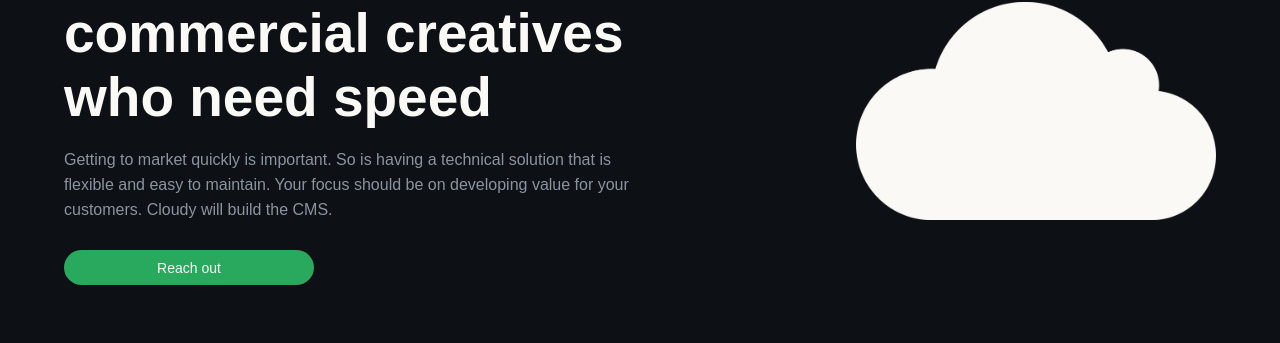
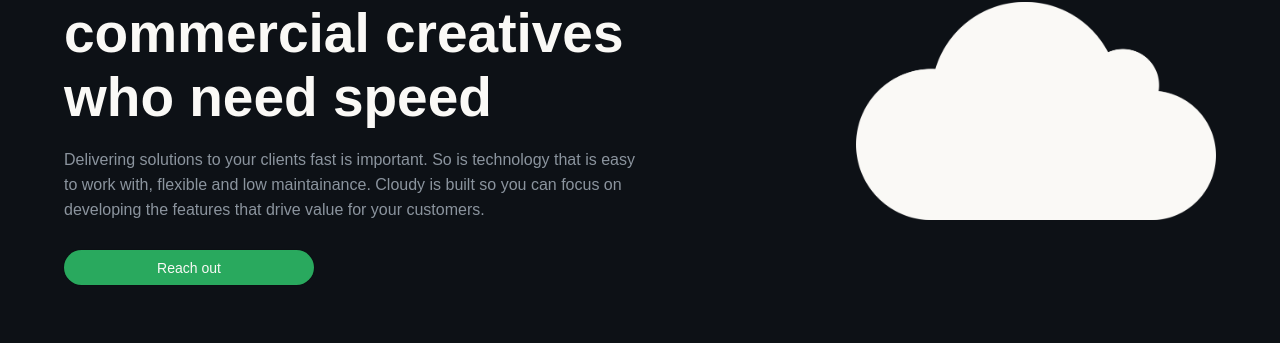
Before and after one commit to cloudy-net/cloudy-website, an ASP.NET Core app: template cloudy-website/Views/Resources/agencies.cshtml in a window 1280 px wide. Shown: the part 288-631 px from the top of the page. Run offline with ASP.NET Core 8, Linux system fonts and the light colour scheme; the template is opened without the code that fills it, so the values that code supplies are empty; some libraries are stand-ins or nearby versions.

Commit message:
final agency fix

```diff
--- a/cloudy-website/Views/Resources/agencies.cshtml
+++ b/cloudy-website/Views/Resources/agencies.cshtml
@@ -5,7 +5,7 @@
 <div class="heroContainer">
     <div class="heroComponent-left">
         <h1>A solution for commercial creatives who need speed</h1><br>
-        <p>Getting to market quickly is important. So is having a technical solution that is flexible and easy to maintain. Your focus should be on developing value for your customers. Cloudy will build the CMS.</p><br>
+        <p>Delivering solutions to your clients fast is important. So is technology that is easy to work with, flexible and low maintainance. Cloudy is built so you can focus on developing the features that drive value for your customers.</p><br>
         <button class="whyCloudyDivTxtEl reachBtn button">Reach out</button><br>
     </div>
     <div class="heroComponent-right">
```
Also changed, not shown: 7 other files.
